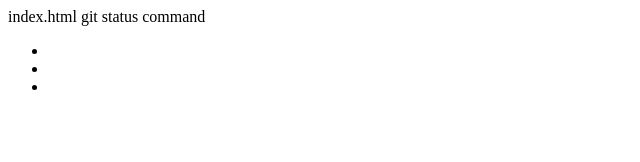
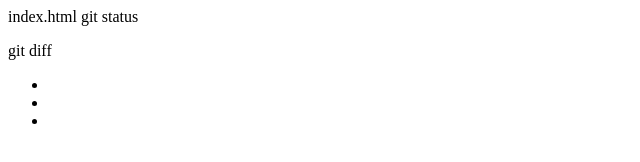
Before and after one commit to suna-kawa/TIL, a plain HTML site: page index.html in a window 1280 px wide. Shown: the whole page, without its empty margins (0-640 px from the left). Drawn offline with Linux system fonts and the light colour scheme.

Commit message:
変更を記録

```diff
--- a/index.html
+++ b/index.html
@@ -8,7 +8,8 @@ index.html
   <title>Document</title>
 </head>
 <body>
-  git status command
+  git status <command>
+  <p>git diff</p>
   <ul>
     <li></li>
     <li></li>
```
